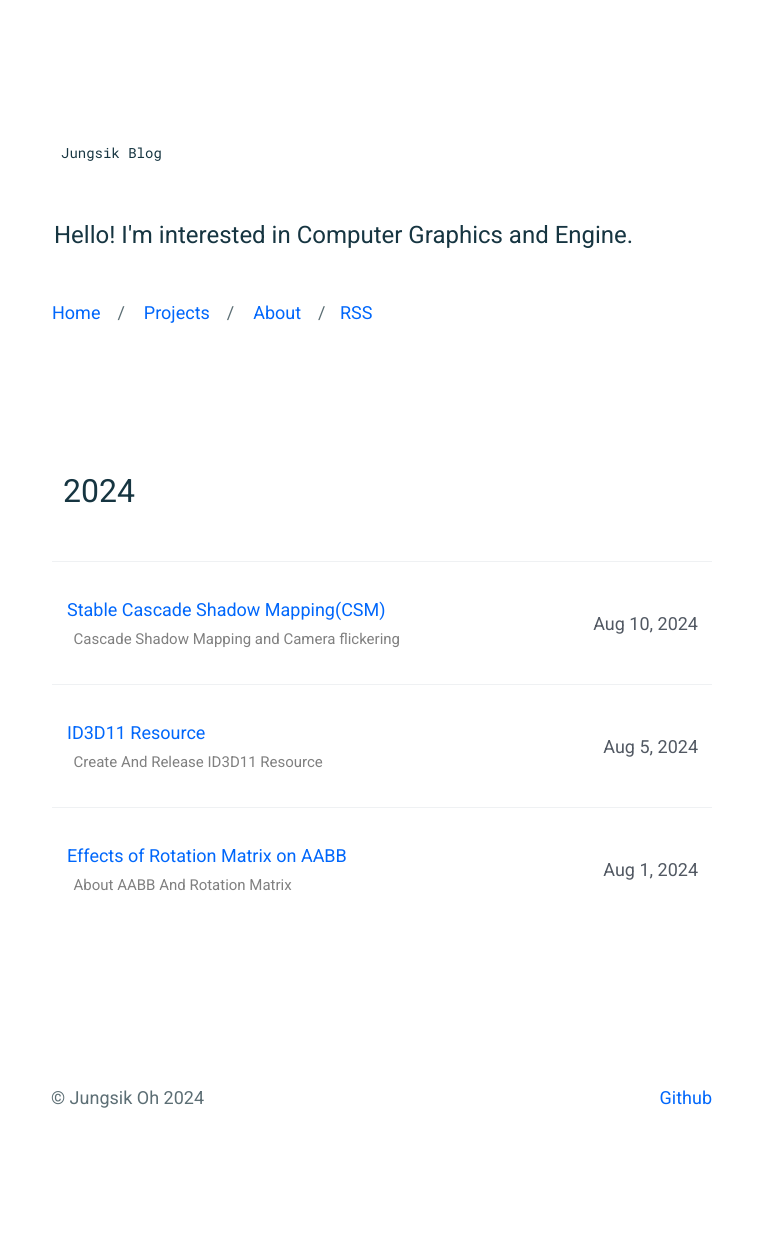
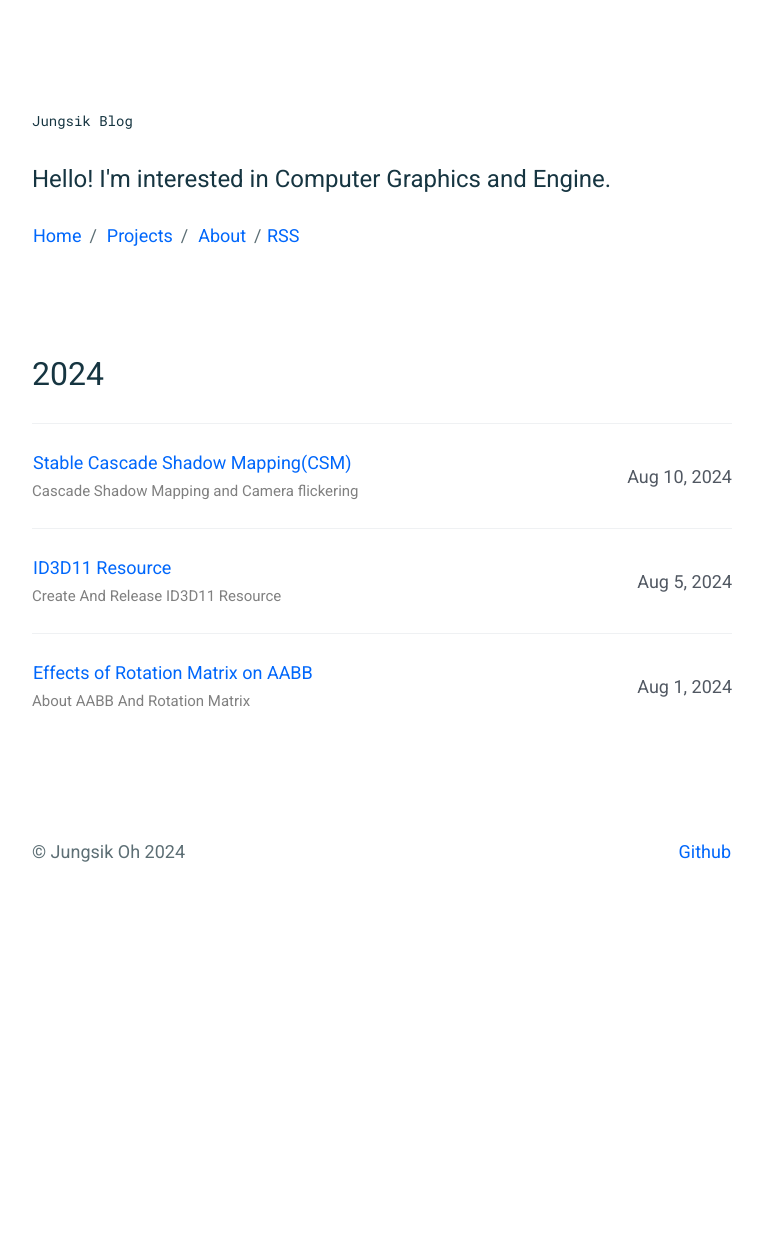
Before and after one commit to JungsikOh/jungsikoh.github.io, a Jekyll site: the page built from index.html, in a window 1280 px wide. Shown: the whole page, without its empty margins (258-1021 px from the left). Built offline with Jekyll 4.4.1, drawn with Linux system fonts in a browser that asks for light colours; after the commit the page ends 965 px from its top, so only the background shows below that.

```diff
--- a/_sass/base/_reset.scss
+++ b/_sass/base/_reset.scss
@@ -8,7 +8,7 @@
 
 * {
     margin: 0;
-    padding: 0.5em;
+    padding: 0;
 }
 
 *, *:before, *:after { box-sizing: inherit; }
```
